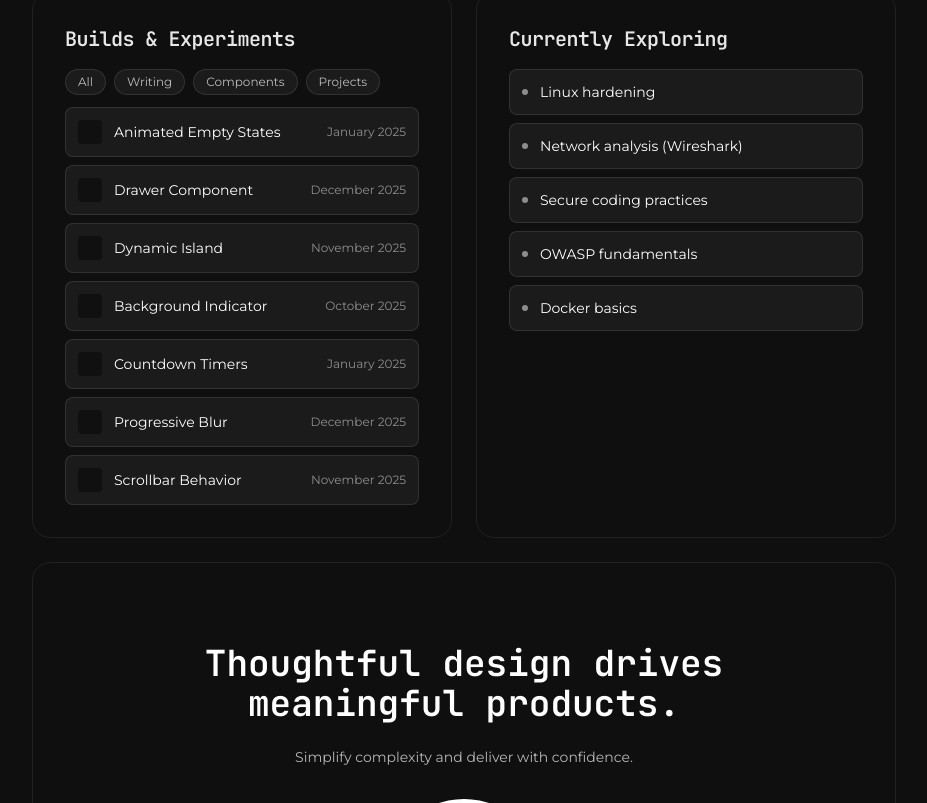
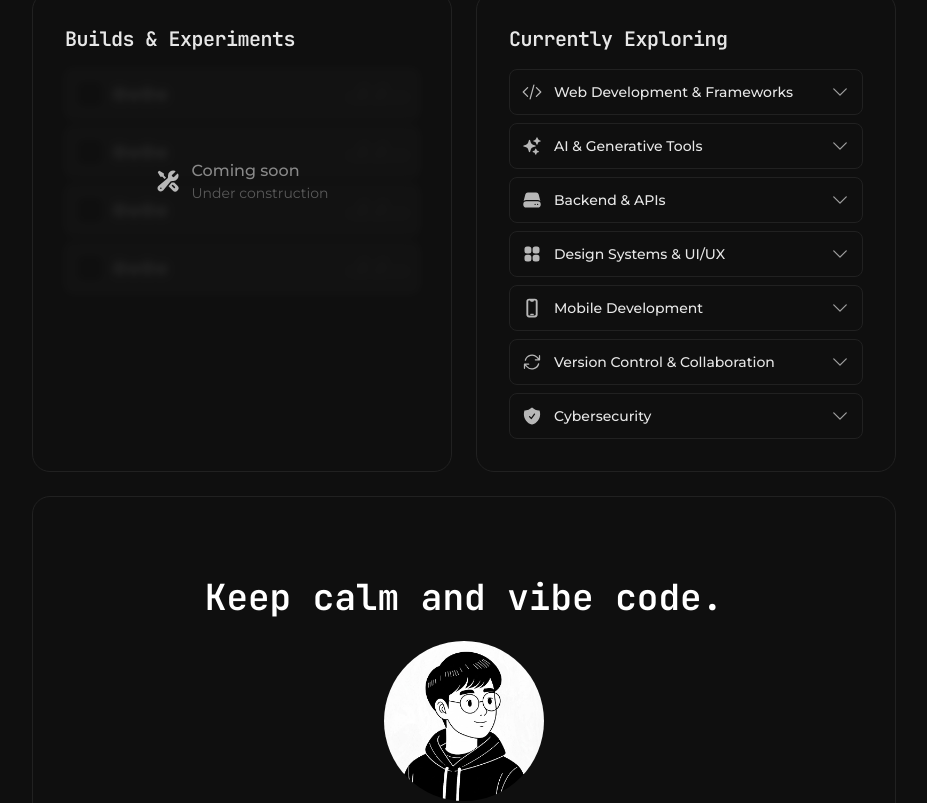
Before and after one commit to JohnCMontana/my-portfolio, a React (Vite) app: page / in a window 1280 px wide. Shown: the part 2457-3260 px from the top of the page, without its empty margins (176-1103 px from the left). Built offline with nearby package versions, Linux system fonts and the light colour scheme.

Commit message:
Updated Components

```diff
--- a/src/components/Education.jsx
+++ b/src/components/Education.jsx
@@ -6,16 +6,16 @@ const projects = [
     level: 'EQF Level 5',
     subtitle: '2024 - 2026',
     icon: '/dam-icon.png',
-    tint: 'group-hover:bg-purple-500/2',
-    borderTint: 'group-hover:border-purple-500/15',
+    tint: 'group-hover:bg-purple-500/7',
+    borderTint: 'group-hover:border-purple-500/30',
   },
   {
     title: 'Technical Diploma in IT Systems & Networks',
     level: 'EQF Level 4',
     subtitle: '2022 - 2024',
     icon: '/smr-icon.png',
-    tint: 'group-hover:bg-green-500/2',
-    borderTint: 'group-hover:border-green-500/15',
+    tint: 'group-hover:bg-green-500/7',
+    borderTint: 'group-hover:border-green-500/30',
   },
 ]
 
--- a/src/components/Footer.jsx
+++ b/src/components/Footer.jsx
@@ -5,12 +5,9 @@ const Footer = () => {
   return (
     <Section>
       <div className="mx-auto max-w-2xl text-center py-12">
-        <h3 className="mb-6 text-3xl md:text-4xl font-semibold font-['JetBrains_Mono']">Thoughtful design drives meaningful products.</h3>
-        <p className="mb-8 text-sm text-white/70">
-          Simplify complexity and deliver with confidence.
-        </p>
+        <h3 className="mb-6 text-3xl md:text-4xl font-semibold font-['JetBrains_Mono']">Keep calm and vibe code.</h3>
         <div className="mb-6 flex justify-center items-center">
-          <img src="/pfp.png" alt="John Montaña" className="w-40 h-40 rounded-full" />
+          <img src="/john-avatar.png" alt="John Montaña" className="w-40 h-40 mb-4 rounded-full" />
         </div>
         <GlowButton href="#contact">Contact me</GlowButton>
 
--- a/src/components/Journey.jsx
+++ b/src/components/Journey.jsx
@@ -31,7 +31,7 @@ const journey = [
   {
     period: 'Present',
     title: 'Cybersecurity',
-    detail: 'Focus on security testing, vulnerability assessment & secure systems.',
+    detail: 'Self-learning cybersecurity: testing, vulnerability assessment, and secure practices.',
     color: '#ef4444',
   },
 ];
--- a/src/components/Learning.jsx
+++ b/src/components/Learning.jsx
@@ -1,23 +1,119 @@
+import { useState } from 'react'
+import { motion, AnimatePresence } from 'framer-motion'
+import {
+  HiChevronDown,
+  HiCodeBracket,
+  HiSparkles,
+  HiServer,
+  HiSquares2X2,
+  HiDevicePhoneMobile,
+  HiArrowPath,
+  HiShieldCheck,
+} from 'react-icons/hi2'
 import Section from './ui/Section'
 
-const exploring = [
-  'Linux hardening',
-  'Network analysis (Wireshark)',
-  'Secure coding practices',
-  'OWASP fundamentals',
-  'Docker basics',
+const Motion = motion
+
+const iconMap = {
+  'Web Development & Frameworks': HiCodeBracket,
+  'Animation & Interactivity': HiSparkles,
+  'Data Visualization': HiSquares2X2,
+  'AI & Generative Tools': HiSparkles,
+  'Backend & APIs': HiServer,
+  'Design Systems & UI/UX': HiSquares2X2,
+  'Mobile Development': HiDevicePhoneMobile,
+  'Version Control & Collaboration': HiArrowPath,
+  Cybersecurity: HiShieldCheck,
+}
+
+const topics = [
+  {
+    title: 'Web Development & Frameworks',
+    items: ['Deepening knowledge in React, Next.js, and experimenting with Tailwind CSS for modern UI.'],
+  },
+  {
+    title: 'AI & Generative Tools',
+    items: ['Experimenting with OpenAI API, Stable Diffusion, and ChatGPT plugins for creative projects.'],
+  },
+  {
+    title: 'Backend & APIs',
+    items: ['Node.js', 'Express', 'REST', 'GraphQL'],
+  },
+  {
+    title: 'Design Systems & UI/UX',
+    items: ['Building reusable component libraries, focusing on accessibility and responsive design.'],
+  },
+  {
+    title: 'Mobile Development',
+    items: ['Learning React Native and Expo to create cross-platform apps.'],
+  },
+  {
+    title: 'Version Control & Collaboration',
+    items: ['Exploring web security fundamentals, ethical hacking, and vulnerability testing to build safer applications.'],
+  },
+  {
+    title: 'Cybersecurity',
+    items: ['Web security fundamentals', 'Ethical hacking', 'Vulnerability testing'],
+  },
 ]
 
 const Learning = () => {
+  const [open, setOpen] = useState(null)
+
+  const toggle = (idx) => {
+    setOpen((prev) => (prev === idx ? null : idx))
+  }
+
   return (
     <Section id="learning" title="Currently Exploring">
-      <ul className="space-y-2">
-        {exploring.map((item) => (
-          <li key={item} className="flex items-center gap-3 rounded-lg border border-white/10 bg-white/5 p-3 text-sm">
-            <span className="size-1.5 rounded-full bg-white/50" />
-            <span>{item}</span>
-          </li>
-        ))}
+      <ul className="space-y-2 list-none">
+        {topics.map((t, i) => {
+          const isOpen = open === i
+          return (
+            <li key={t.title} className="rounded-lg border border-[#212121] bg-transparent">
+              <button
+                type="button"
+                onClick={() => toggle(i)}
+                className="flex w-full items-center justify-between p-3 text-sm"
+              >
+                <span className="flex items-center gap-3">
+                  {(() => {
+                    const Icon = iconMap[t.title] || HiSparkles
+                    return <Icon className="size-5 text-white/70" aria-hidden="true" />
+                  })()}
+                  <span className="font-medium text-white/90">{t.title}</span>
+                </span>
+                <HiChevronDown
+                  className={`size-5 text-white/60 transition-transform ${isOpen ? 'rotate-180' : ''}`}
+                  aria-hidden="true"
+                />
+              </button>
+
+              <AnimatePresence initial={false}>
+                {isOpen && (
+                  <Motion.div
+                    initial={{ height: 0, opacity: 0 }}
+                    animate={{ height: 'auto', opacity: 1 }}
+                    exit={{ height: 0, opacity: 0 }}
+                    transition={{ duration: 0.2 }}
+                    className="overflow-hidden"
+                  >
+                    {(() => {
+                      const desc = Array.isArray(t.items)
+                        ? (t.items.length > 1 ? t.items.join(', ') : t.items[0])
+                        : t.items
+                      return (
+                        <div className="px-3 pb-3">
+                          <p className="text-sm leading-relaxed text-white/70">{desc}</p>
+                        </div>
+                      )
+                    })()}
+                  </Motion.div>
+                )}
+              </AnimatePresence>
+            </li>
+          )
+        })}
       </ul>
     </Section>
   )
--- a/src/components/Projects.jsx
+++ b/src/components/Projects.jsx
@@ -1,36 +1,46 @@
 import Section from './ui/Section'
-import Badge from './ui/Badge'
+import { HiWrenchScrewdriver } from 'react-icons/hi2'
 
 const projects = [
-  'Animated Empty States',
-  'Drawer Component',
-  'Dynamic Island',
-  'Background Indicator',
-  'Countdown Timers',
-  'Progressive Blur',
-  'Scrollbar Behavior',
+  'O o O o',
+  'O o O o',
+  'O o O o',
+  'O o O o',
 ]
 
 const Projects = () => {
   return (
     <Section id="projects" title="Builds & Experiments">
-      <div className="mb-3 flex flex-wrap gap-2">
-        <Badge>All</Badge>
-        <Badge>Writing</Badge>
-        <Badge>Components</Badge>
-        <Badge>Projects</Badge>
-      </div>
+      <div className="relative">
+        <div className="pointer-events-none select-none opacity-30 grayscale blur-xs">
           <ul className="space-y-2">
             {projects.map((p, i) => (
-          <li key={p} className="flex items-center justify-between rounded-lg border border-white/10 bg-white/5 p-3 text-sm">
+              <li
+                key={p}
+                className="flex items-center justify-between rounded-lg border border-white/10 bg-white/5 p-3 text-sm"
+              >
                 <span className="flex items-center gap-3">
                   <span className="size-6 rounded bg-black/40" />
                   {p}
                 </span>
-            <span className="text-xs text-white/50">{['January','December','November','October'][i % 4]} 2025</span>
+                <span className="text-xs text-white/50">
+                  {['. . / . . / . . . .'][i % 1]}
+                </span>
               </li>
             ))}
           </ul>
+        </div>
+
+        <div className="absolute inset-0 flex items-center justify-center">
+          <div className="flex items-center gap-3 px-5 py-3">
+            <HiWrenchScrewdriver className="size-6 text-white/70" aria-hidden="true" />
+            <div className="text-left">
+              <div className="font-medium text-white/50">Coming soon</div>
+              <div className="text-sm text-white/30">Under construction</div>
+            </div>
+          </div>
+        </div>
+      </div>
     </Section>
   )
 }
--- a/src/components/TechStack.jsx
+++ b/src/components/TechStack.jsx
@@ -7,7 +7,7 @@ const toolkit = [
   },
   {
     title: 'Backend & Databases',
-    items: ['Java', 'MongoDB', 'MySQL'],
+    items: ['Java', 'Python', 'MongoDB', 'MySQL'],
   },
   {
     title: 'Tools & Workflow',
@@ -25,6 +25,7 @@ const toolIcons = {
   JavaScript: '/images/logos/javascript.png',
   'Tailwind CSS': '/images/logos/tailwind.png',
   Java: '/images/logos/java.png',
+  Python: '/images/logos/python.png',
   MongoDB: '/images/logos/mongodb.png',
   MySQL: '/images/logos/mysql.png',
   Git: '/images/logos/git.png',
@@ -43,6 +44,7 @@ const toolLinks = {
   JavaScript: 'https://developer.mozilla.org/docs/Web/JavaScript',
   'Tailwind CSS': 'https://tailwindcss.com/',
   Java: 'https://www.java.com/',
+  Python: 'https://www.python.org/',
   MongoDB: 'https://www.mongodb.com/',
   MySQL: 'https://www.mysql.com/',
   Git: 'https://git-scm.com/',
--- a/src/index.css
+++ b/src/index.css
@@ -4,3 +4,12 @@
 
 html { scroll-behavior: smooth; }
 body { font-family: "Montserrat", sans-serif; }
+
+@keyframes blink {
+  0%, 49% { opacity: 1; }
+  50%, 100% { opacity: 0; }
+}
+
+.blink-fast {
+  animation: blink .6s steps(1, start) infinite;
+}
```
Also changed, not shown: public/images/logos/python.png (added), 1 other file (tests, documents, lock files or other folders). Lines whose indentation alone changed are shown as unchanged.
